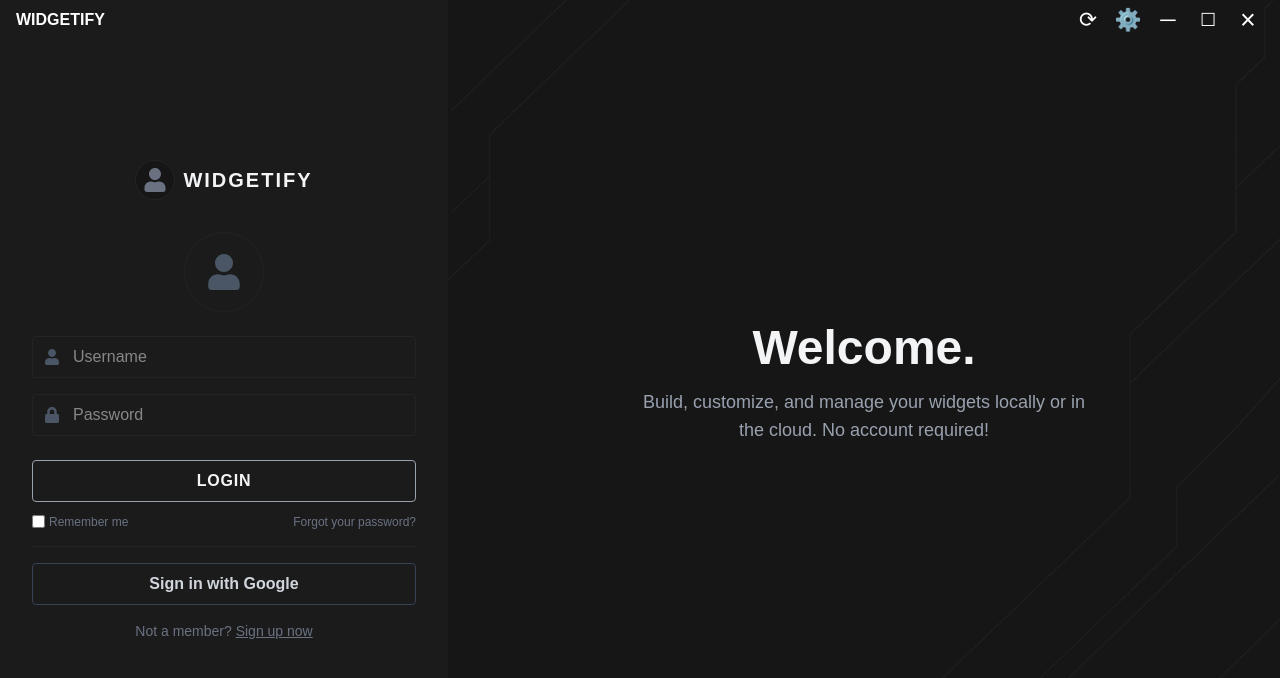
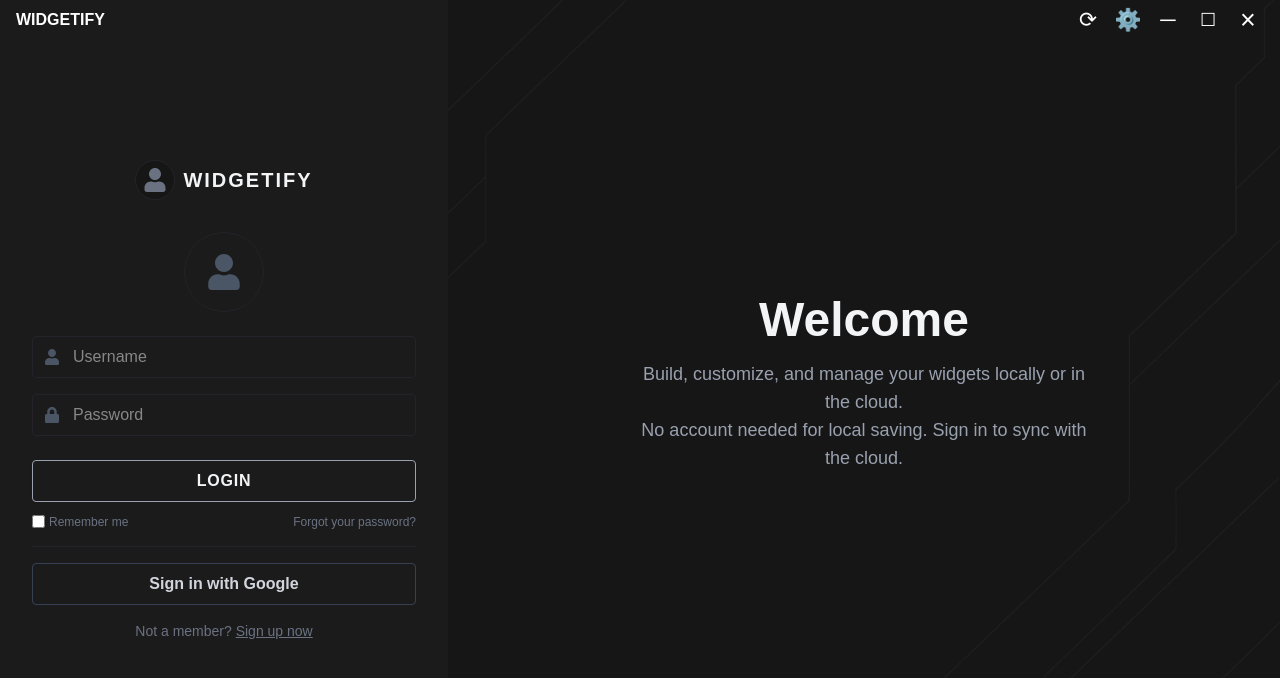
Before and after one commit to llotze/modular-widget-builder, a Next.js app: page /auth/signin in a window 1280 px wide. Shown: the top 678 px of the page. Built offline with nearby package versions, Linux system fonts and the light colour scheme.

Commit message:
designing front end for signin page

```diff
--- a/src/app/auth/signin/page.tsx
+++ b/src/app/auth/signin/page.tsx
@@ -127,10 +127,12 @@ export default function SignIn() {
         />
         {/* Foreground content */}
         <div className="relative z-10 flex flex-col items-center">
-          <h1 className="text-5xl font-bold text-gray-100 mb-4">Welcome.</h1>
+          <h1 className="text-5xl font-bold text-gray-100 mb-4">Welcome</h1>
+          <p className="text-lg text-gray-400 max-w-md text-center mb-0">
+            Build, customize, and manage your widgets locally or in the cloud.
+          </p>
           <p className="text-lg text-gray-400 max-w-md text-center mb-8">
-            Build, customize, and manage your widgets locally or in the cloud. No
-            account required!
+            No account needed for local saving. Sign in to sync with the cloud.
           </p>
         </div>
       </div>
```
Also changed, not shown: public/welcomebg.png.
